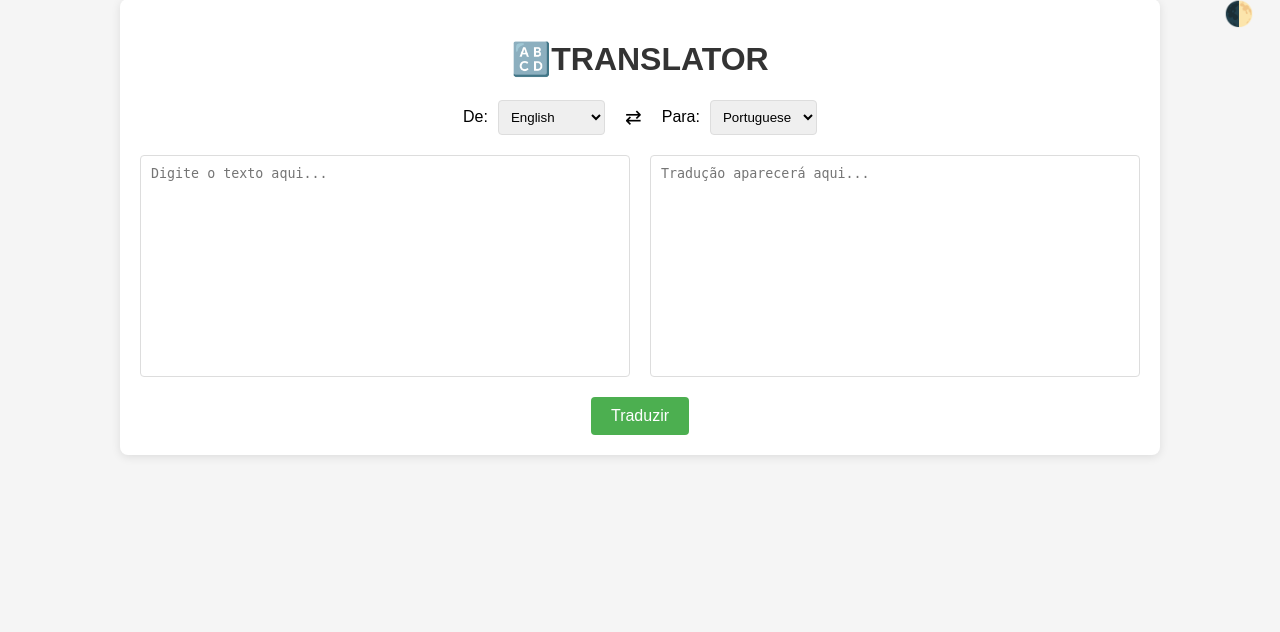
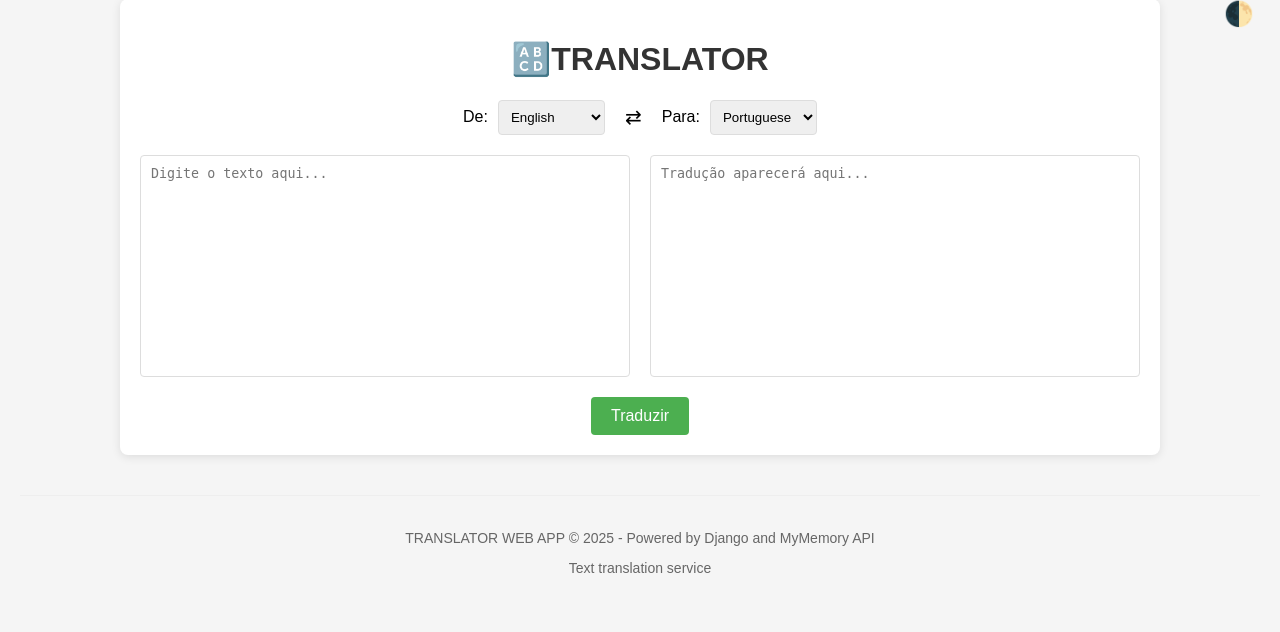
Before and after one commit to Cardoso-Matine/TRANSLATOR, a Django app: page / in a window 1280 px wide. Shown: the part 21-653 px from the top of the page. Run offline with Django 5.2, Linux system fonts and the light colour scheme.

Commit message:
feat: add minimal footer

```diff
--- a/translation/static/translation/css/style.css
+++ b/translation/static/translation/css/style.css
@@ -118,3 +118,18 @@ body.dark-mode .translate-btn {
 body.dark-mode .theme-toggle {
     color: #fff;
 }
+
+/* Footer Styles */
+footer {
+    margin-top: 40px;
+    padding: 20px 0;
+    text-align: center;
+    font-size: 14px;
+    color: #666;
+    border-top: 1px solid #eee;
+}
+
+body.dark-mode footer {
+    color: #aaa;
+    border-top: 1px solid #444;
+}
--- a/translation/templates/translation/base.html
+++ b/translation/templates/translation/base.html
@@ -13,5 +13,11 @@
         {% endblock %}
     </div>
     <script src="{% static 'translation/js/main.js' %}"></script>
+
+    <footer>
+    <p>TRANSLATOR WEB APP &copy; {% now "Y" %} - Powered by Django and MyMemory API</p>
+    <p>Text translation service</p>
+    </footer>
+
 </body>
 </html>
```
Also changed, not shown: translation/templates/translation/home.html (line endings or trailing spaces).
